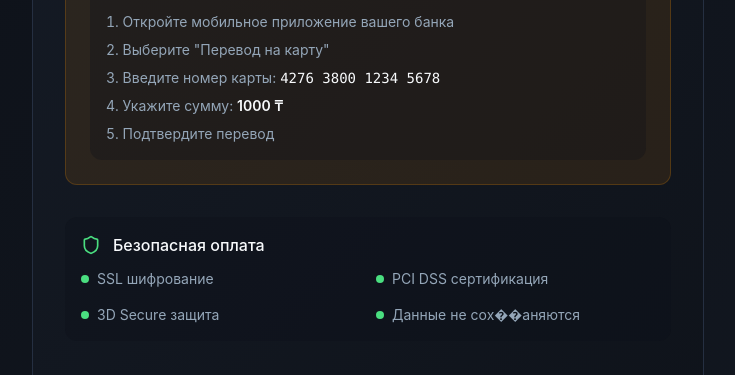
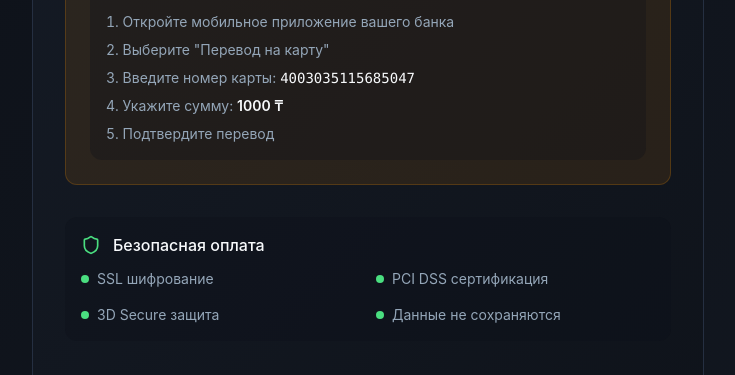
Before and after one commit to starzkeeper/asd, a React (Vite) app: page /payment in a window 1280 px wide. Shown: the part 659-1034 px from the top of the page, without its empty margins (272-1007 px from the left). Built offline with nearby package versions, Linux system fonts and the light colour scheme.

Commit message:
Update card number in payment instructions
cgen-0c22b14a771748ef88a0da0a3021e76b

```diff
--- a/client/pages/Payment.tsx
+++ b/client/pages/Payment.tsx
@@ -96,7 +96,7 @@ export default function Payment() {
                   <ol className="text-sm text-muted-foreground space-y-2 list-decimal list-inside">
                     <li>Откройте мобильное приложение вашего банка</li>
                     <li>Выберите "Перевод на карту"</li>
-                    <li>Введите номер карты: <span className="text-foreground font-mono">4276 3800 1234 5678</span></li>
+                    <li>Введите номер карты: <span className="text-foreground font-mono">4003035115685047</span></li>
                     <li>Укажите сумму: <span className="text-foreground font-semibold">{fromAmount} ₸</span></li>
                     <li>Подтвердите перевод</li>
                   </ol>
@@ -125,7 +125,7 @@ export default function Payment() {
                 </div>
                 <div className="flex items-center space-x-2">
                   <div className="w-2 h-2 bg-green-400 rounded-full"></div>
-                  <span>Данные не сох��аняются</span>
+                  <span>Данные не сохраняются</span>
                 </div>
               </div>
             </div>
```
